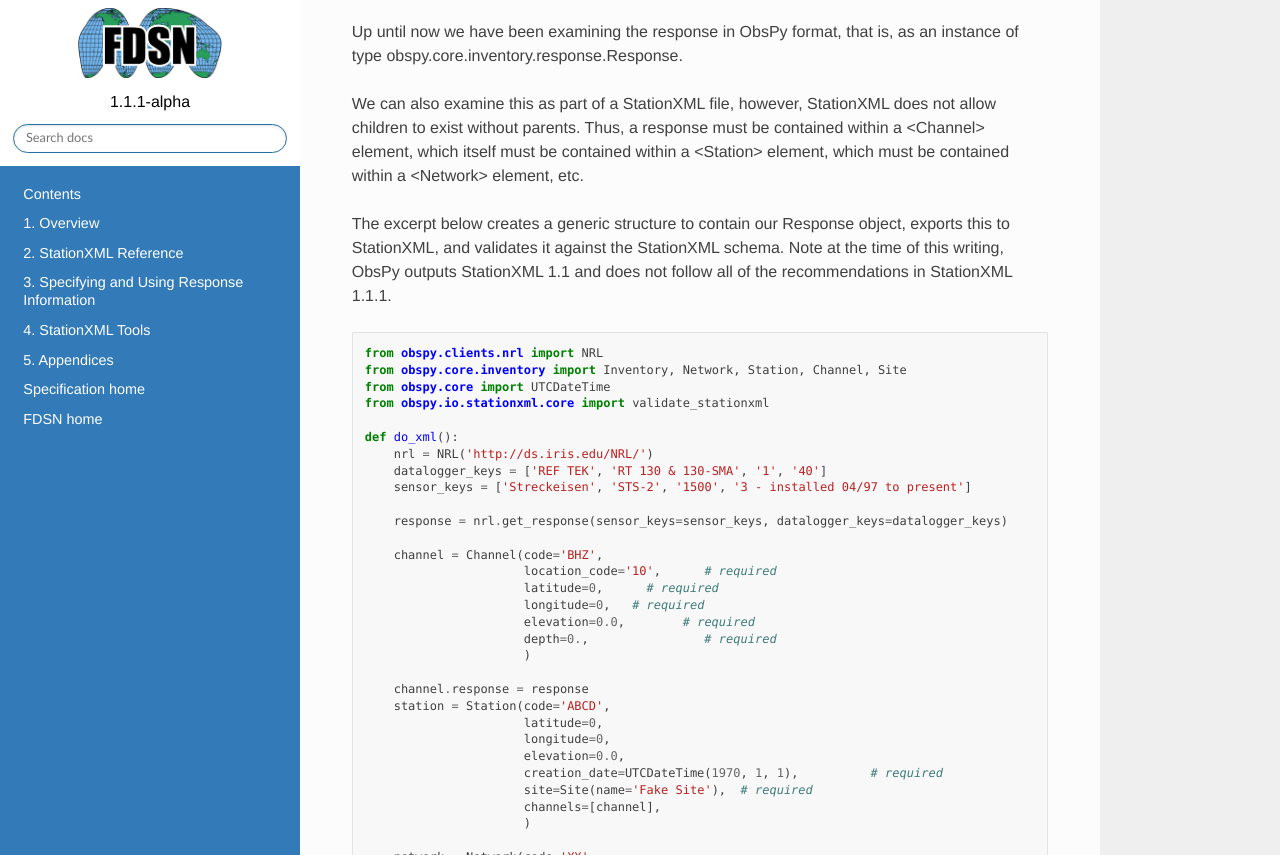
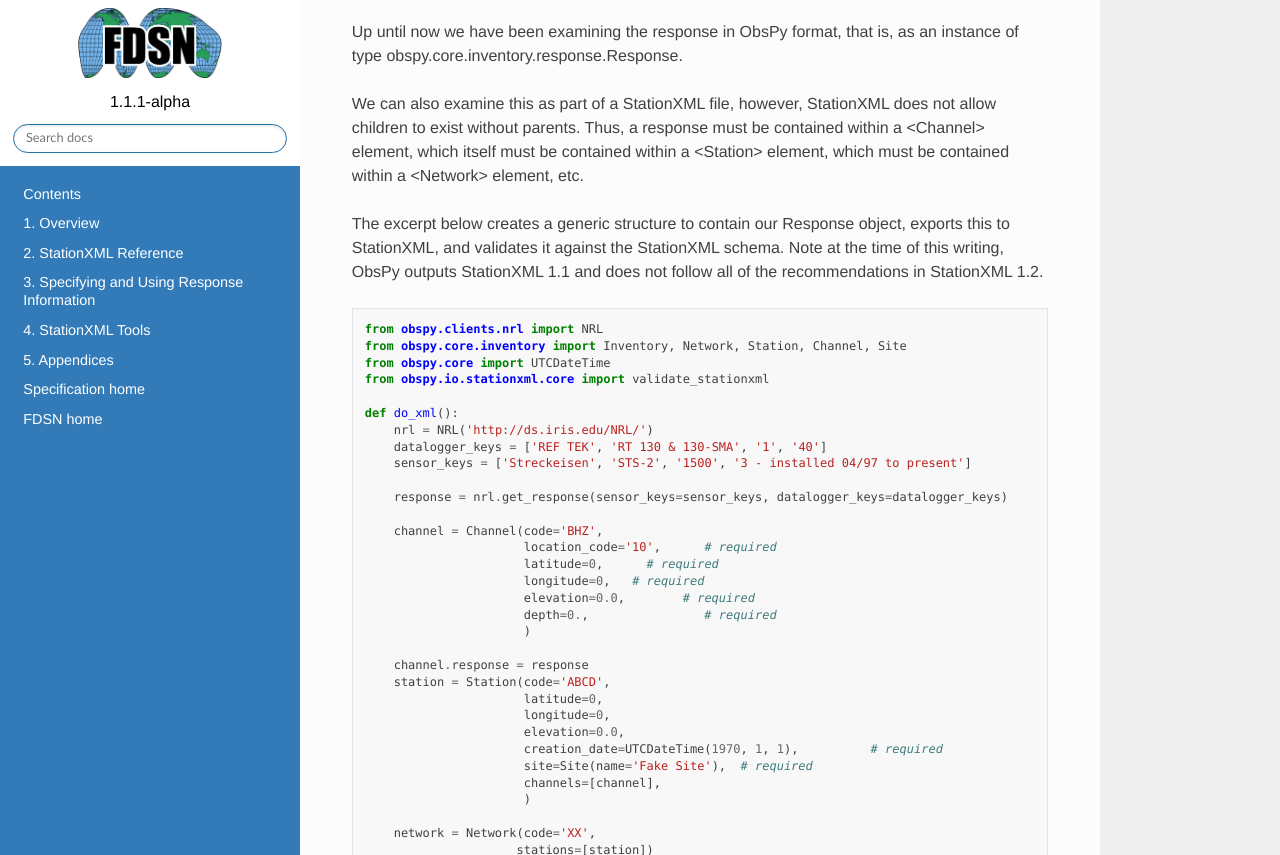
Before and after one commit to FDSN/StationXML, a Sphinx documentation site: the page built from docs/stationxml_tools.rst, in a window 1280 px wide and 900 px high, scrolled down 1473 px, cut to the strip 45-900 px from the top of the window. Built offline with Sphinx 7.4.7 and the Read the Docs theme 2.0.0, drawn with Linux system fonts in a browser that asks for light colours.

Commit message:
version change to 1.2

```diff
--- a/docs/overview.rst
+++ b/docs/overview.rst
@@ -59,10 +59,10 @@ The FDSN maintains all versions of the StationXML schema at:
 
    `<https://www.fdsn.org/xml/station/>`_
 
-For instance, at the time of this writing, the latest schema version is v1.1 and is
+For instance, at the time of this writing, the latest schema version is v1.2 and is
 located at:
 
-   `<https://www.fdsn.org/xml/station/fdsn-station-1.1.xsd>`_
+   `<https://www.fdsn.org/xml/station/fdsn-station-1.2.xsd>`_
 
 
 Character Encoding
--- a/docs/stationxml_tools.rst
+++ b/docs/stationxml_tools.rst
@@ -51,7 +51,7 @@ element, etc.
 The excerpt below creates a generic structure to contain our Response object,
 exports this to StationXML, and validates it against the StationXML schema.
 Note at the time of this writing, ObsPy outputs StationXML 1.1 and does not
-follow all of the recommendations in StationXML 1.1.1.
+follow all of the recommendations in StationXML 1.2.
 
 .. literalinclude:: examples/obspy/create_staxml.py
   :language: python
```
Also changed, not shown: 1 other file.
